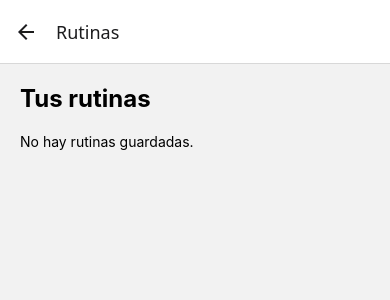
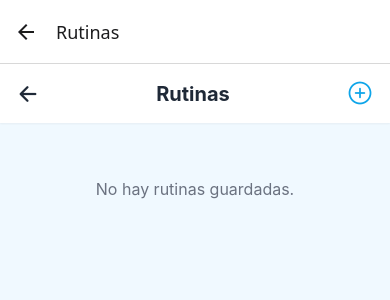
Before and after one commit to Nicobustelo/StretchMate, a React Native app: screen /RoutineList in a window 390 px wide. Shown: the top 300 px of the page. Built offline with nearby package versions, Linux system fonts and the light colour scheme.

Commit message:
Interfaz RoutineListScreen nueva

```diff
--- a/screens/RoutineListScreen.tsx
+++ b/screens/RoutineListScreen.tsx
@@ -1,12 +1,19 @@
-// screens/RoutineListScreen.tsx
-
 import React, { useEffect, useState } from "react";
-import { View, Text, FlatList, Button, Alert, TouchableOpacity, StyleSheet } from "react-native";
+import {
+  View,
+  Text,
+  FlatList,
+  Alert,
+  TouchableOpacity,
+  StyleSheet,
+  SafeAreaView,
+} from "react-native";
 import { useNavigation } from "@react-navigation/native";
 import { getAllRoutines, deleteRoutine } from "../services/routineService";
 import { Routine } from "../types/Routine";
 import { NativeStackScreenProps } from "@react-navigation/native-stack";
 import { RootStackParamList } from "../navigation/AppNavigator";
+import { Ionicons } from "@expo/vector-icons";
 
 type Props = NativeStackScreenProps<RootStackParamList, "RoutineList">;
 
@@ -23,29 +30,6 @@ export default function RoutineListScreen({ navigation }: Props) {
     return unsubscribe;
   }, [navigation]);
 
-const renderItem = ({ item }: { item: Routine }) => (
-  <TouchableOpacity
-    style={styles.routineItem}
-    onPress={() => navigation.navigate("Timer", { routineId: item.id })}
-    activeOpacity={0.8}
-  >
-    <View style={{ flex: 1 }}>
-      <Text style={styles.routineName}>{item.name}</Text>
-      <Text style={styles.info}>
-        {item.sets} sets · {item.workTime}s trabajo · {item.restTime}s descanso
-      </Text>
-    </View>
-    <View style={styles.actions}>
-      <TouchableOpacity onPress={() => handleEdit(item)} style={styles.iconBtn}>
-        <Text>✏️</Text>
-      </TouchableOpacity>
-      <TouchableOpacity onPress={() => handleDelete(item.id)} style={styles.iconBtn}>
-        <Text>🗑️</Text>
-      </TouchableOpacity>
-    </View>
-  </TouchableOpacity>
-);
-
   const handleDelete = (id: string) => {
     Alert.alert("Eliminar rutina", "¿Estás seguro de eliminar esta rutina?", [
       { text: "Cancelar", style: "cancel" },
@@ -61,48 +45,119 @@ const renderItem = ({ item }: { item: Routine }) => (
   };
 
   const handleEdit = (routine: Routine) => {
-    navigation.navigate("CreateRoutine", { routine }); // Le pasamos la rutina a editar
+    navigation.navigate("CreateRoutine", { routine });
   };
 
+  const renderItem = ({ item }: { item: Routine }) => (
+    <View style={styles.card}>
+      <View style={styles.cardContent}>
+        <View style={{ flex: 1 }}>
+          <Text style={styles.cardTitle}>{item.name}</Text>
+          <Text style={styles.cardInfo}>
+            {item.sets} sets · {item.workTime}s trabajo · {item.restTime}s descanso
+          </Text>
+        </View>
+        <View style={styles.cardActions}>
+          <TouchableOpacity onPress={() => navigation.navigate("Timer", { routineId: item.id })}>
+            <Ionicons name="play-circle-outline" size={28} color="#0EA5E9" />
+          </TouchableOpacity>
+          <TouchableOpacity onPress={() => handleEdit(item)}>
+            <Ionicons name="create-outline" size={24} color="#6B7280" />
+          </TouchableOpacity>
+          <TouchableOpacity onPress={() => handleDelete(item.id)}>
+            <Ionicons name="trash-outline" size={24} color="#EF4444" />
+          </TouchableOpacity>
+        </View>
+      </View>
+    </View>
+  );
+
   return (
-    <View style={styles.container}>
-      <Text style={styles.title}>Tus rutinas</Text>
+    <SafeAreaView style={styles.screen}>
+      <View style={styles.header}>
+        <TouchableOpacity onPress={() => navigation.goBack()}>
+          <Ionicons name="arrow-back" size={24} color="#1F2937" />
+        </TouchableOpacity>
+        <Text style={styles.headerTitle}>Rutinas</Text>
+        <TouchableOpacity onPress={() => navigation.navigate("CreateRoutine")}>
+          <Ionicons name="add-circle-outline" size={28} color="#0EA5E9" />
+        </TouchableOpacity>
+      </View>
+
       <FlatList
         data={routines}
         keyExtractor={(item) => item.id}
         renderItem={renderItem}
-        ListEmptyComponent={<Text>No hay rutinas guardadas.</Text>}
+        contentContainerStyle={styles.listContent}
+        ListEmptyComponent={<Text style={styles.emptyText}>No hay rutinas guardadas.</Text>}
       />
-    </View>
+    </SafeAreaView>
   );
 }
 
 const styles = StyleSheet.create({
-  container: { padding: 20 },
-  title: { fontSize: 24, fontWeight: "bold", marginBottom: 20 },
-  routineItem: {
-    backgroundColor: "#f0f0f0",
-    padding: 15,
-    borderRadius: 10,
-    marginBottom: 8, // Menor separación
+  screen: {
+    flex: 1,
+    backgroundColor: "#F0F9FF",
+  },
+  header: {
     flexDirection: "row",
     alignItems: "center",
     justifyContent: "space-between",
+    paddingHorizontal: 16,
+    paddingVertical: 14,
+    backgroundColor: "#FFFFFF",
+    shadowColor: "#000",
+    shadowOffset: { width: 0, height: 1 },
+    shadowOpacity: 0.05,
+    shadowRadius: 2,
+    elevation: 3,
   },
-  routineName: {
+  headerTitle: {
+    fontSize: 20,
+    fontWeight: "bold",
+    color: "#1F2937",
+  },
+  listContent: {
+    padding: 16,
+  },
+  card: {
+    backgroundColor: "#FFFFFF",
+    borderRadius: 12,
+    padding: 16,
+    marginBottom: 12,
+    borderWidth: 1,
+    borderColor: "#E5E7EB",
+    shadowColor: "#000",
+    shadowOffset: { width: 0, height: 1 },
+    shadowOpacity: 0.03,
+    shadowRadius: 2,
+    elevation: 2,
+  },
+  cardContent: {
+    flexDirection: "row",
+    alignItems: "flex-start",
+    gap: 12,
+  },
+  cardTitle: {
     fontSize: 18,
     fontWeight: "bold",
-    marginBottom: 4,
+    color: "#111827",
+    marginBottom: 6,
   },
-  info: { fontSize: 14, color: "#666" },
-  actions: {
+  cardInfo: {
+    fontSize: 14,
+    color: "#6B7280",
+  },
+  cardActions: {
     flexDirection: "row",
     alignItems: "center",
-    gap: 8,
+    gap: 12,
   },
-  iconBtn: {
-    marginLeft: 8,
-    padding: 6,
-    borderRadius: 6,
+  emptyText: {
+    textAlign: "center",
+    color: "#6B7280",
+    marginTop: 40,
+    fontSize: 16,
   },
 });
```
